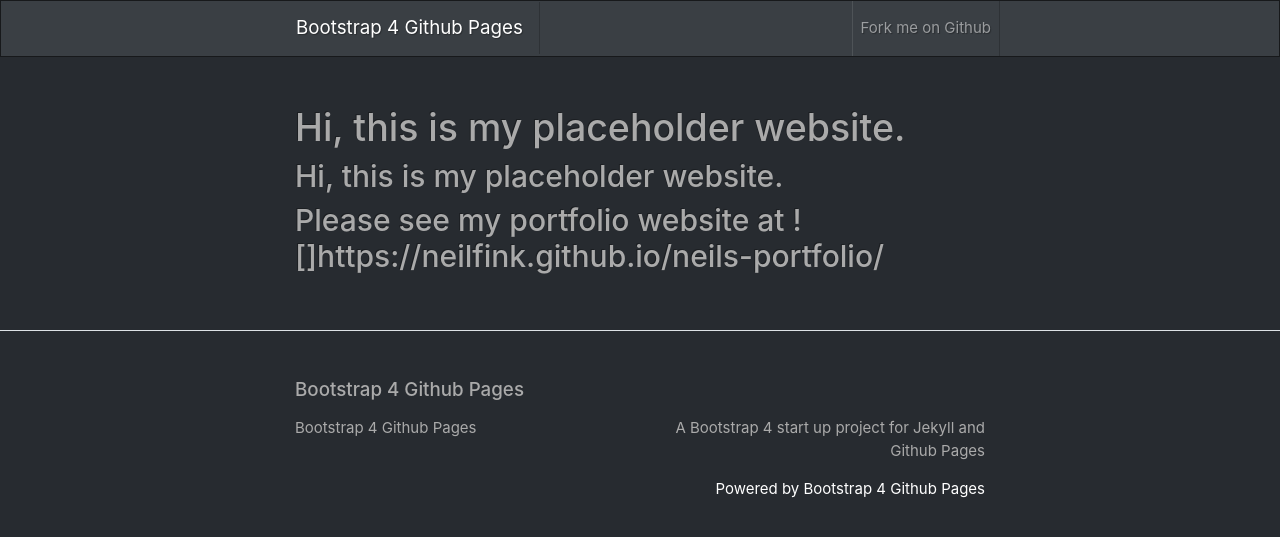
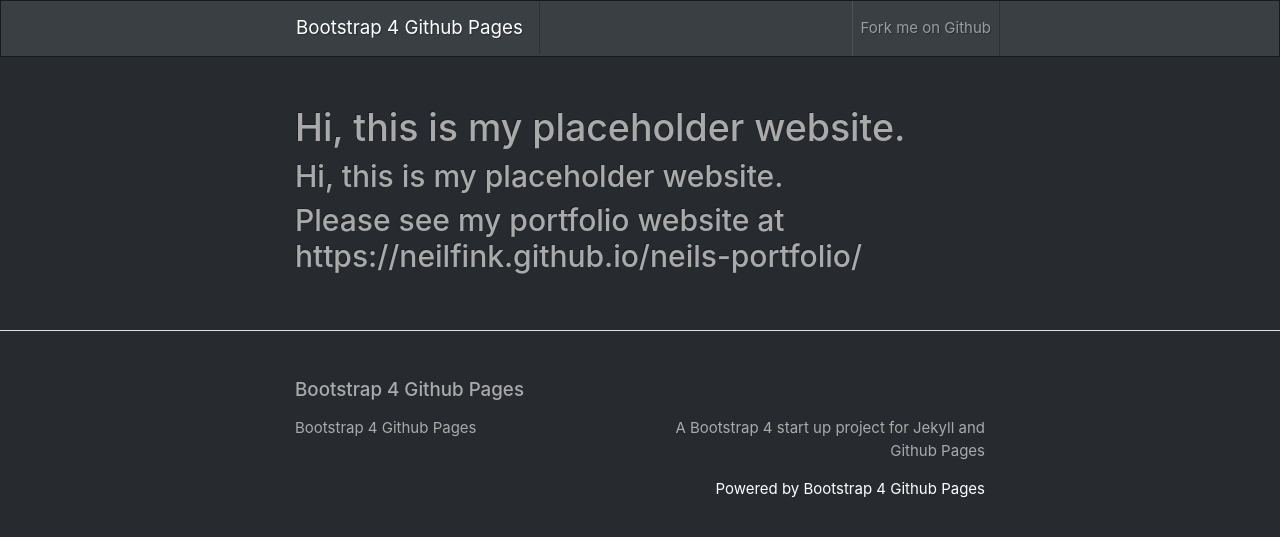
Before and after one commit to neilfink/boot-template, a Jekyll site: the page built from index.md, in a window 1280 px wide. Shown: the top 537 px of the page. Built offline with Jekyll 4.4.1, drawn with Linux system fonts in a browser that asks for light colours; our own code applies the rules of GitHub Pages for plain Markdown files.

```diff
--- a/index.md
+++ b/index.md
@@ -1,3 +1,3 @@
 ## Hi, this is my placeholder website.
 
-## Please see my portfolio website at ![]https://neilfink.github.io/neils-portfolio/
+## Please see my portfolio website at https://neilfink.github.io/neils-portfolio/
```
